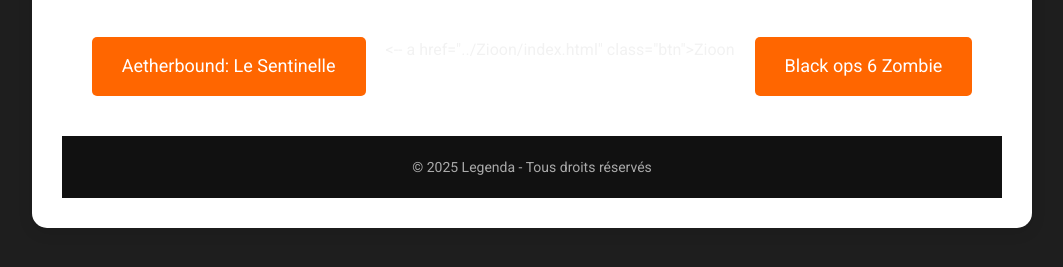
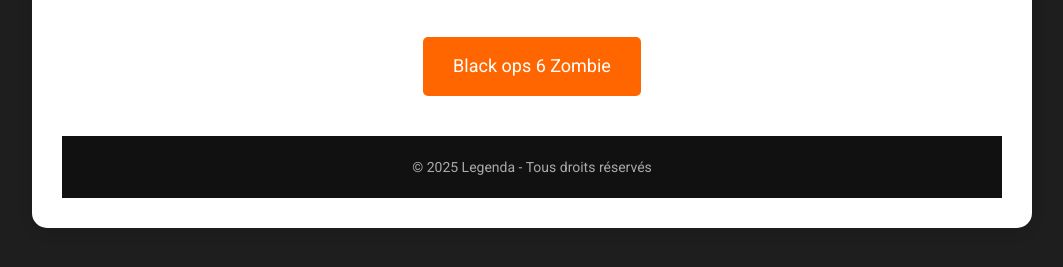
Before and after one commit to nathn1006/nathn1006.github.io, a plain HTML site: page index.html in a window 1280 px wide. Shown: the part 427-694 px from the top of the page, without its empty margins (108-1171 px from the left). Drawn offline with Linux system fonts and the light colour scheme.

Commit message:
Update index.html

```diff
--- a/index.html
+++ b/index.html
@@ -196,8 +196,6 @@
             <h2>Bienvenue sur Le site de LEGENDA</h2>
             <p>Découvrez ici touts les projets actif de notre serveur.</p>
             <div class="btn-container">
-                <a href="" class="btn">Aetherbound: Le Sentinelle</a>
-                <-- a href="../Zioon/index.html" class="btn">Zioon</a -->
                 <a href="../BO6/index.html" class="btn">Black ops 6 Zombie</a>
             </div>
         </section>
```
